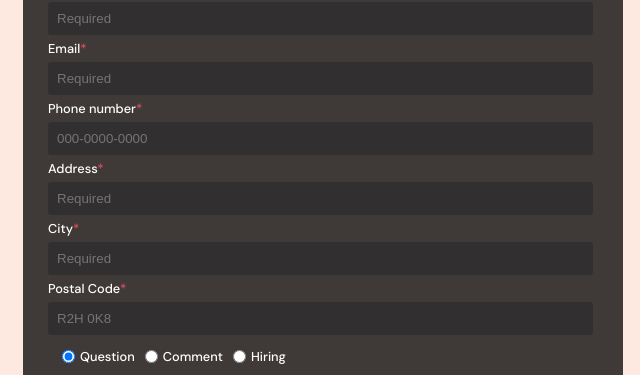
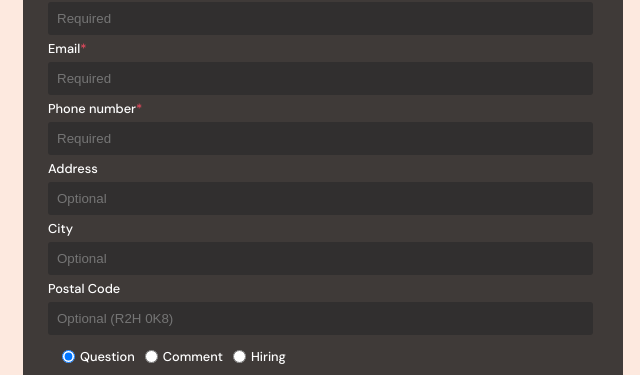
Before and after one commit to nlee64/nlee64.github.io, a plain HTML site: page index.html in a window 1280 px wide. Shown: the part 1562-1937 px from the top of the page, 317-957 px from the left. Drawn offline with Linux system fonts and the light colour scheme.

Commit message:
recording

```diff
--- a/app.js
+++ b/app.js
@@ -26,6 +26,3 @@ question.addEventListener("click", function (){
 comment.addEventListener("click", function (){
     div.innerHTML="";
 });
-
-
-let resume = document.querySelector("#profile-resume");
--- a/index.html
+++ b/index.html
@@ -69,17 +69,17 @@
                     <!--submission of the form-->
                     <form action="https://httpbin.org/post" method="post">
                         <label for="contact-name"> Name<span class="mark">*</span></label>
-                        <input id="contact-name" class="form" name="name" type="text" required placeholder="Required" aria-required="true" tabindex="1">
+                        <input id="contact-name" class="form" name="name" type="text" required placeholder="Required" pattern="^[a-zA-Z]+" tabindex="1">
                         <label for="contact-email">Email<span class="mark">*</span></label>
                         <input id="contact-email" class="form" name="email" type="email" required placeholder="Required" tabindex="2">
                         <label for="contact-phone">Phone number<span class="mark">*</span></label>
-                        <input id="contact-phone" class="form" name="phone" type="tel" required placeholder="000-0000-0000" tabindex="3">
+                        <input id="contact-phone" class="form" name="phone" type="tel" required placeholder="Required" tabindex="3">
 
-                        <label for="contact-address">Address<span class="mark">*</span></label>
-                        <input id="contact-address" class="form" name="address" type="text" autocomplete="street-address" required placeholder="Required" tabindex="4">
+                        <label for="contact-address">Address</label>
+                        <input id="contact-address" class="form" name="address" type="text" autocomplete="street-address" placeholder="Optional" tabindex="4">
 
-                        <label for="contact-city">City<span class="mark">*</span></label>
-                        <input id="contact-city" class="form" name="city" type="text" autocomplete="off" list="cities" required placeholder="Required" tabindex="5">
+                        <label for="contact-city">City</label>
+                        <input id="contact-city" class="form" name="city" type="text" autocomplete="off" list="cities" placeholder="Optional" tabindex="5">
                         <datalist id="cities">
                             <option value="Toronto"></option>
                             <option value="Ottawa"></option>
@@ -90,8 +90,8 @@
                             <option value="Regina"></option>
                         </datalist>
 
-                        <label for="contact-postal">Postal Code<span class="mark">*</span></label>
-                        <input id="contact-postal" class="form" name="postal" type="text" required placeholder="R2H 0K8" pattern="^[a-zA-Z]\d[a-zA-Z][ ]?\d[a-zA-Z]\d$" tabindex="6">
+                        <label for="contact-postal">Postal Code</label>
+                        <input id="contact-postal" class="form" name="postal" type="text" placeholder="Optional (R2H 0K8)" pattern="^[a-zA-Z]\d[a-zA-Z][ ]?\d[a-zA-Z]\d$" tabindex="6">
 
                         <fieldset>
                             <input id="contact-question" class="radios" name="radio" type="radio" checked tabindex="7">
@@ -123,7 +123,7 @@
                         <p>
                             I declare that my assessment is wholly my own work in accordance with Seneca Academic Policy. No part of this assessment has been copied manually or electronically from any other source (including web sites) except for the information supplied by the WEB222 instructors and / or made available in this assessment for my use. I also declare that no part of this assignment has been distributed to other students.
                         </p>
-                        <time datetime="2022-04-13"><b>Date:</b> Apr 13, 2022</date>
+                        <time datetime="2022-04-12"><b>Date:</b> Apr 12, 2022</date>
                     </div>
                     <div id="info">
                         <table>
--- a/styles.css
+++ b/styles.css
@@ -101,6 +101,11 @@ h2{
     margin: 0 10px;
     border: none; /* remove default outline for button */
 }
+/* resume button colour */
+#contact-me{
+    background-color: #312f2f;
+    color: white;
+}
 
 /* download icon */
 i {
@@ -168,6 +173,7 @@ label{
     margin-left: 30px;
 }
 
+/* div that holds hourly rate inside */
 #add{
     text-align: left;
 }
@@ -177,7 +183,7 @@ label{
     margin-right: 0 5px;
     outline: none;
 }
-
+/* form text area */
 input, textarea {
     margin: 5px 5px 5px 0;
     padding: 9px;
@@ -186,19 +192,20 @@ input, textarea {
     background-color: #312f2f;
     color: white;
 }
+/* description area */
 textarea{
     min-width: 200px;
     height: 100px;
     margin-bottom: 20px;
 }
-
+/* radio buttons container */
 fieldset{
     display: inline-flex;
     max-width: 350px;
     align-items: center; /* radio button & text line balancing */
     border: none;
 }
-
+/* when the object is selected to be typed */
 input:focus,
 textarea:focus {
     outline: 2px solid lightblue;
@@ -220,7 +227,8 @@ input[type="reset"]{
 /* When moving the mouse over the submit button, add a darker green color */
 input[type="submit"]:hover,
 input[type="reset"]:hover,
-.btn:hover {
+.btn:hover,
+#contact-me:hover {
     background-color: #5f6264; /* hover background color */
     box-shadow: 0 8px 16px 0 rgba(0, 0, 0, 0.4); /* shadow effect for the buttons*/
     color: white;
```
